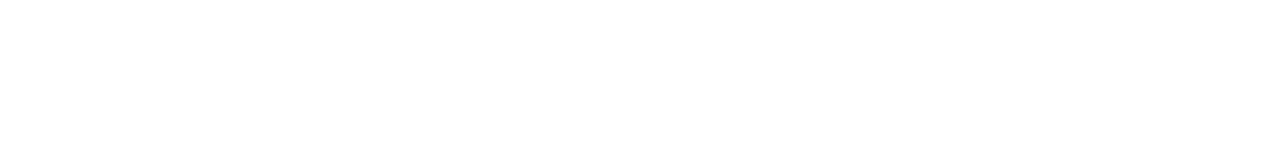
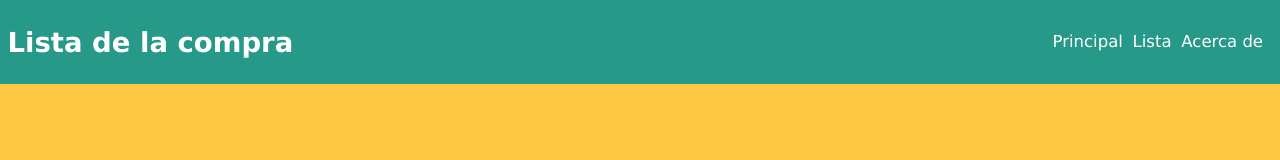
Before and after one commit to SFontal/202301-w1ch3-sergio-fontal, a website built with Parcel: page src/html/formulario.html in a window 1280 px wide. Built offline with nearby package versions, Linux system fonts and the light colour scheme.

Commit message:
Add header (h1 & nav)

```diff
--- a/src/css/style.css
+++ b/src/css/style.css
@@ -0,0 +1,44 @@
+@import url("/node_modules/@fortawesome/fontawesome-free/css/all.min.css");
+
+html {
+  color: #fff;
+  background-color: #ffc845;
+  font-family: Verdana, Geneva, Tahoma, sans-serif, Arial;
+  font-size: 5px;
+}
+
+body {
+  margin: 0;
+}
+
+header {
+  background-color: #279989;
+  justify-content: space-between;
+  align-items: center;
+  padding: 1.5rem;
+  display: flex;
+}
+
+h1 {
+  font-size: 5.5rem;
+}
+
+nav {
+  font-size: 3.3rem;
+}
+
+ul {
+  padding: 0;
+  list-style-type: none;
+  display: flex;
+}
+
+a {
+  color: #fff;
+  text-decoration: none;
+}
+
+a:after {
+  content: "x";
+  color: #279989;
+}
--- a/src/html/formulario.html
+++ b/src/html/formulario.html
@@ -12,5 +12,14 @@
 </head>
 
 <body>
-
+  <header>
+    <h1>Lista de la compra</h1>
+    <nav>
+      <ul>
+        <li><a href="#">Principal</a></li>
+        <li><a href="/index.html">Lista</a></li>
+        <li><a href="#">Acerca de</a></li>
+      </ul>
+    </nav>
+  </header>
 </body>
```
Also changed, not shown: src/html/index.html (+10 -1 lines).
